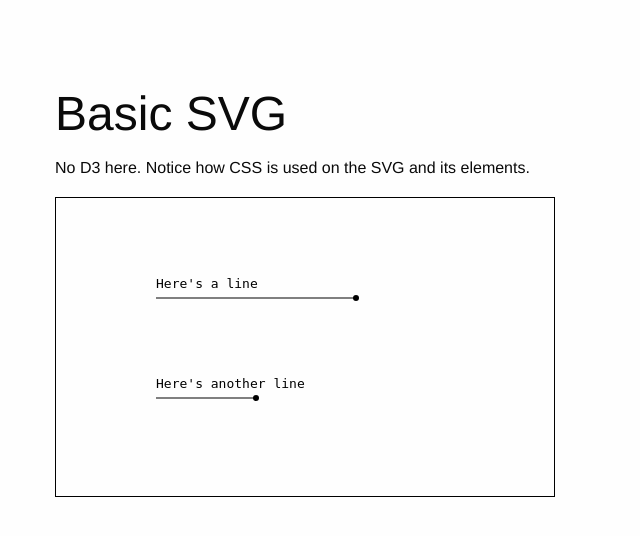
After one commit to gtvj/data-visualisation-javascript-with-web-standards, a Flask app: template app/templates/pages/basic-svg.html in a window 1280 px wide. The commit adds this page. Shown: the top 536 px of the page, without its empty margins (0-640 px from the left). Run offline with Flask 2, Linux system fonts and the light colour scheme; the template is opened without the code that fills it, so the values that code supplies are empty; some libraries are stand-ins or nearby versions.

Commit message:
Add basic SVG example

```diff
--- a/app/data/pages.json
+++ b/app/data/pages.json
@@ -1,7 +1,7 @@
 [
   {
     "title": "SVG Basics",
-    "route": "/svg-basics",
+    "route": "/basic-svg",
     "topic": "svg"
   }
 ]
--- a/app/routes.py
+++ b/app/routes.py
@@ -8,3 +8,8 @@ def home():
     with open('app/data/pages.json') as pages:
         pages = json.load(pages)
     return render_template("index.html", title="Data visualisation in JavaScript", pages=pages)
+
+# All requests for pages go to this route
+@app.route('/pages/<page>')
+def page(page):
+    return render_template("pages/{}.html".format(page))
--- a/app/static/css/styles.css
+++ b/app/static/css/styles.css
@@ -1,3 +1,3 @@
-body {
-    padding-top: 2em;
+.page-container {
+  margin-top: 10vh;
 }
--- a/app/templates/includes/head.html
+++ b/app/templates/includes/head.html
@@ -6,6 +6,6 @@
     <link rel="stylesheet" href="https://cdn.jsdelivr.net/npm/foundation-sites@6.4.3/dist/css/foundation.min.css"
           integrity="sha256-GSio8qamaXapM8Fq9JYdGNTvk/dgs+cMLgPeevOYEx0= sha384-wAweiGTn38CY2DSwAaEffed6iMeflc0FMiuptanbN4J+ib+342gKGpvYRWubPd/+ sha512-QHEb6jOC8SaGTmYmGU19u2FhIfeG+t/hSacIWPpDzOp5yygnthL3JwnilM7LM1dOAbJv62R+/FICfsrKUqv4Gg=="
           crossorigin="anonymous">
-    <link rel="stylesheet" href="static/css/styles.css">
+    <link rel="stylesheet" href="/static/css/styles.css">
     <title>{{ title }}</title>
 </head>
--- a/app/templates/index.html
+++ b/app/templates/index.html
@@ -4,7 +4,7 @@
 <div class="grid-x grid-margin-x">
     {% for page in pages %}
     <div class="cell small-6 medium-4 large-2">
-        <a href="{{ page.route }}">
+        <a href="/pages{{ page.route }}">
             <div class="card">
                 <img src="/static/images/{{ page.topic }}.png">
                 <div class="card-section">
--- /dev/null
+++ b/app/templates/page_layout.html
@@ -0,0 +1,12 @@
+<!DOCTYPE html>
+<html class="no-js" lang="en">
+{% include "includes/head.html" %}
+<body>
+<div class="page-container">
+    <div class="grid-container grid-margin-auto">
+        {% block content %}
+        {% endblock %}
+    </div>
+</div>
+</body>
+</html>
--- /dev/null
+++ b/app/templates/pages/basic-svg.html
@@ -0,0 +1,27 @@
+{% extends "page_layout.html" %}
+
+{% block content %}
+
+<style>
+svg {
+    border: 1px solid black;
+}
+
+text {
+    font-family: monospace;
+}
+</style>
+
+<h1>Basic SVG</h1>
+<p>No D3 here. Notice how CSS is used on the SVG and its elements.</p>
+<svg width="500" height="300">
+    <line x1="100" y1="100" x2="300" y2="100" stroke="black"></line>
+    <circle r="3" cx="300" cy="100"></circle>
+    <text x="100" y="90">Here's a line</text>
+
+    <line x1="100" y1="200" x2="200" y2="200" stroke="black"></line>
+    <circle r="3" cx="200" cy="200"></circle>
+    <text x="100" y="190">Here's another line</text>
+</svg>
+
+{% endblock %}
```
